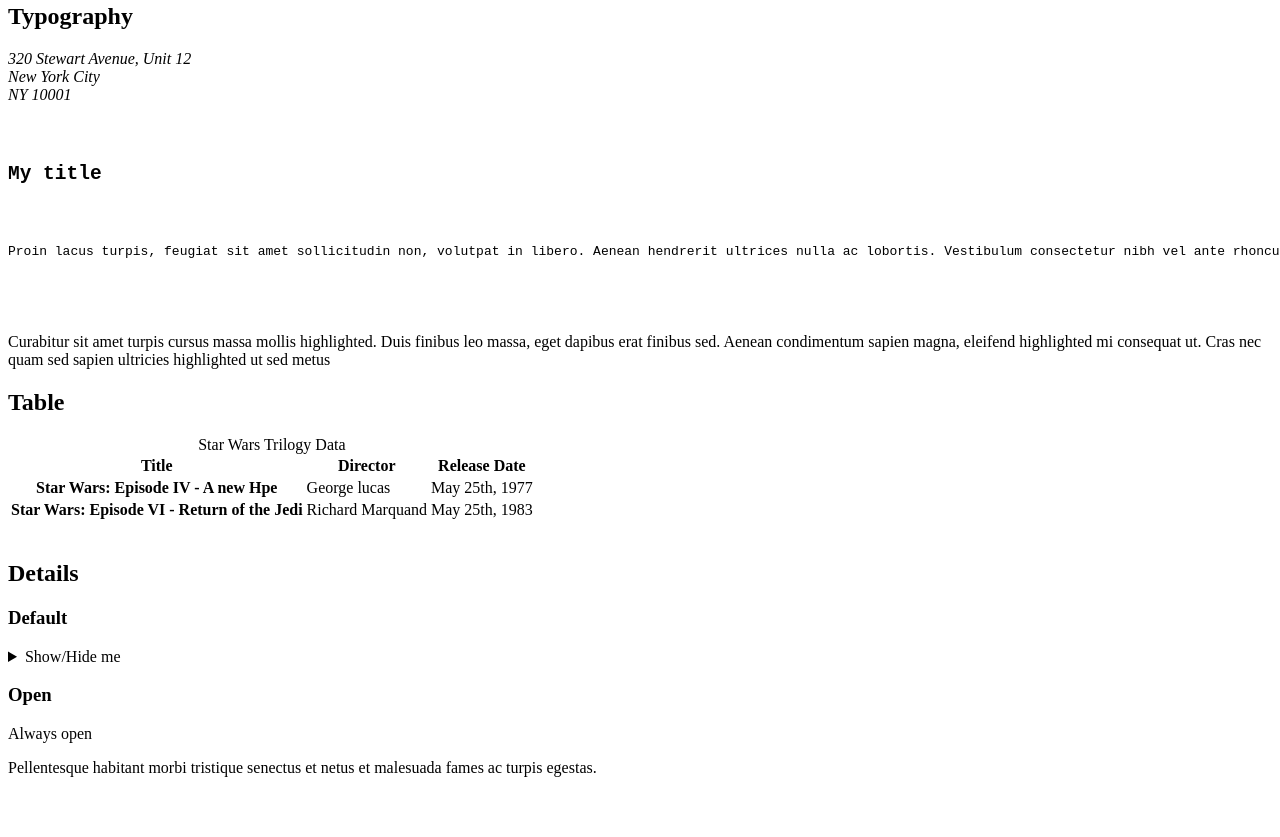
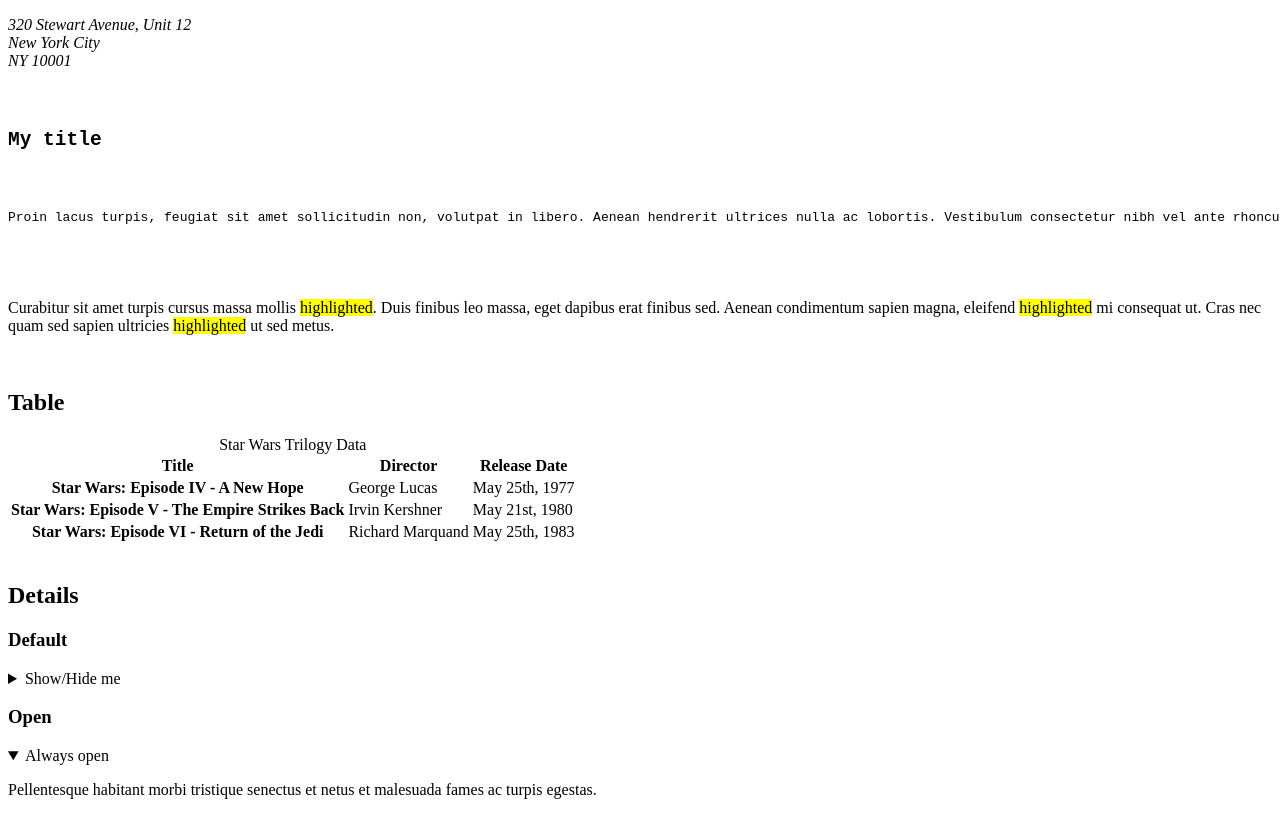
Before and after one commit to hziri54/holbertonschool-web_front_end, a plain HTML site: page html_advanced/34-styleguide.html in a window 1280 px wide. Shown: the part 1387-2224 px from the top of the page. Before the commit the page ends 2180 px from the top, so only its background shows below. Drawn offline with Linux system fonts and the light colour scheme.

Commit message:
task 34 finish

```diff
--- a/html_advanced/34-styleguide.html
+++ b/html_advanced/34-styleguide.html
@@ -10,6 +10,7 @@
     <link rel="icon" type="image/png" href="./favicon.png">
     </head>
     <body>
+
     <header>
 
     </header>
@@ -31,10 +32,10 @@
             </header>
             <h2>Heading with a subtitle</h2>
             <p>This is my subtitle</p>
-            <p> Nunc lacinia ante nunc ac lobortis. Interdum adipiscing gravida odio porttitor sem non mi integer non faucibus ornare mi ut ante amet placerat aliquet. Volutpat eu sed ante lacinia sapien lorem accumsan varius montes viverra nibh in adipiscing blandit tempus accumsan.</p>
+            <p>Nunc lacinia ante nunc ac lobortis. Interdum adipiscing gravida odio porttitor sem non mi integer non faucibus ornare mi ut ante amet placerat aliquet. Volutpat eu sed ante lacinia sapien lorem accumsan varius montes viverra nibh in adipiscing blandit tempus accumsan.</p>
         </section>
         <br>
-        <!-- Lists -->
+        <!-- List -->
         <section>
             <header>
                 <h2>Lists</h2>
@@ -60,10 +61,7 @@
                     <dd>A startup company or startup is a company or temporary organization designed to search for a repeatable and scalable business model.</dd>
                     <dt>Water</dt>
                     <dd>A colorless, transparent, odorless liquid that forms the seas, lakes, rivers, and rain and is the basis of the fluids of living organisms.</dd>
-                </dl>
-            </div>
          </section>
-        <br>
          <!-- Horizontal rule-->
          <section>
             <header>
@@ -89,7 +87,7 @@
                 </div>
             </section>
             <br>
-            <!-- Typography -->
+            <!--Typography-->
             <section>
                 <header>
                     <h2>Typography</h2>
@@ -110,10 +108,11 @@
                     </pre>
                 </div>
                 <div>
-                    <p>Curabitur sit amet turpis cursus massa mollis highlighted. Duis finibus leo massa, eget dapibus erat finibus sed. Aenean condimentum sapien magna, eleifend highlighted mi consequat ut. Cras nec quam sed sapien ultricies highlighted ut sed metus</p>
+                    <p>Curabitur sit amet turpis cursus massa mollis <mark>highlighted</mark>. Duis finibus leo massa, eget dapibus erat finibus sed. Aenean condimentum sapien magna, eleifend <mark>highlighted</mark> mi consequat ut. Cras nec quam sed sapien ultricies <mark>highlighted</mark> ut sed metus.</p>
                 </div>
             </section>
-             <!-- Table -->
+            <br>
+            <!--Table-->
             <section>
                 <header>
                     <h2>Table</h2>
@@ -129,9 +128,14 @@
                     </thead>
                     <tbody>
                         <tr>
-                            <th scope="row">Star Wars: Episode IV - A new Hpe</th>
-                            <td>George lucas</td>
+                            <th scope="row">Star Wars: Episode IV - A New Hope</th>
+                            <td>George Lucas</td>
                             <td>May 25th, 1977</td>
+                        </tr>
+                        <tr>
+                            <th scope="row">Star Wars: Episode V - The Empire Strikes Back</th>
+                            <td>Irvin Kershner</td>
+                            <td>May 21st, 1980</td>
                         </tr>
                         <tr>
                             <th scope="row">Star Wars: Episode VI - Return of the Jedi</th>
@@ -142,7 +146,7 @@
                 </table>
             </section>
             <br>
-              <!-- Details -->
+            <!--Details-->
             <section>
                 <header>
                     <h2>Details</h2>
@@ -156,14 +160,16 @@
                 </div>
                 <div>
                     <h3>Open</h3>
-                    <open>
+                    <details open>
                         <summary>Always open</summary>
                         <p>Pellentesque habitant morbi tristique senectus et netus et malesuada fames ac turpis egestas.</p>
-                    </open>
+                    </details>
                 </div>
             </section>
+            <br>
             </main>
         <footer>
+
         </footer>
     </body>
 </html>
```
Lines whose indentation alone changed are shown as unchanged.
